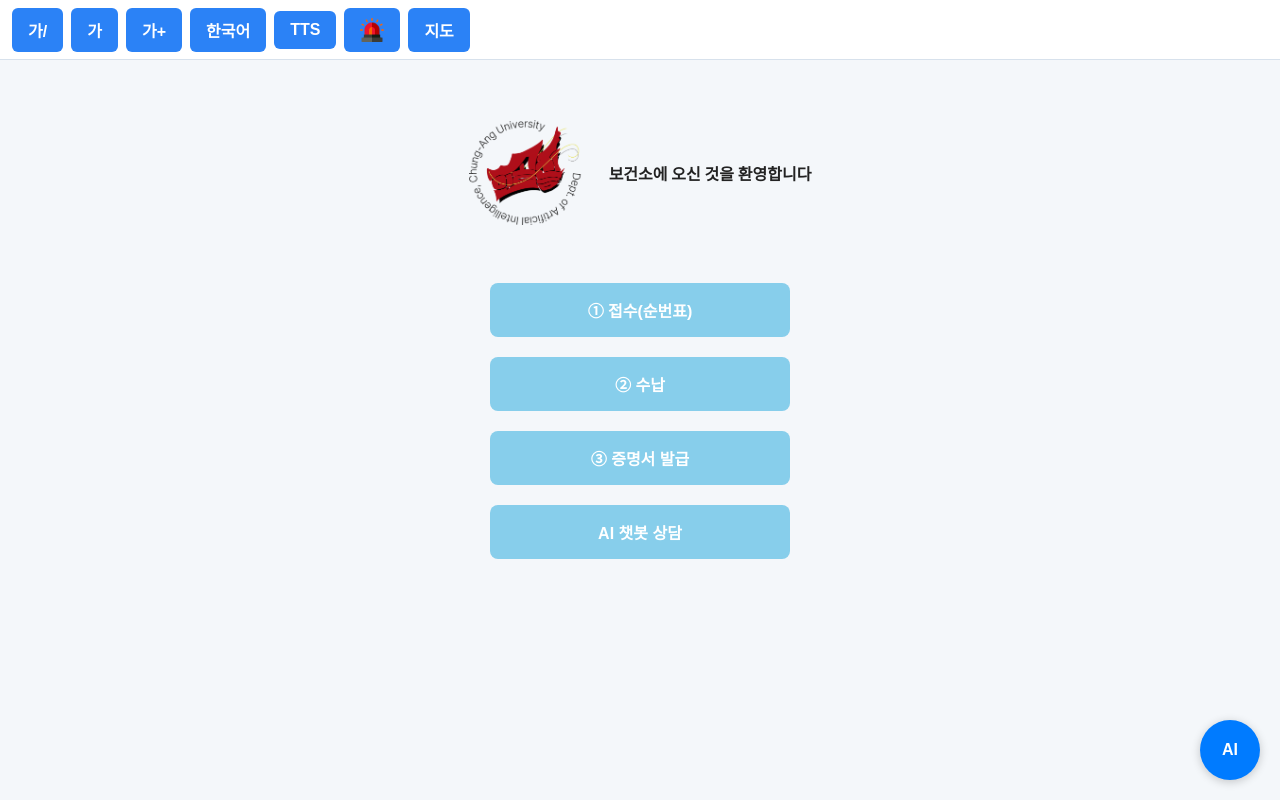
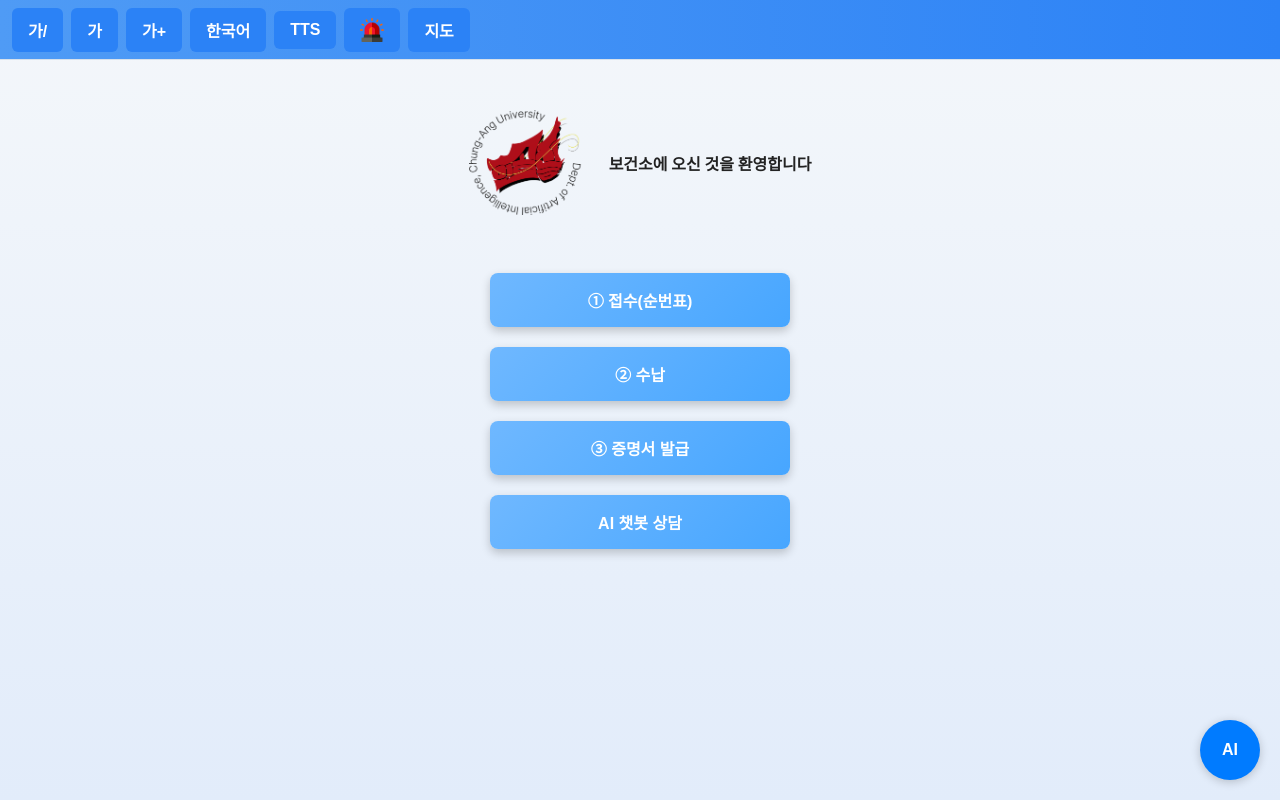
Before and after one commit to CircusHan/BFKiosk, a Flask app: page / in a window 1280 px wide. Run offline with Flask 2, Linux system fonts and the light colour scheme.

Commit message:
Update page styles and unify button design

```diff
--- a/static/css/style.css
+++ b/static/css/style.css
@@ -15,7 +15,7 @@
   font-family: -apple-system, BlinkMacSystemFont, "Segoe UI", Roboto,
   "Helvetica Neue", Arial, "Noto Sans KR", "Apple SD Gothic Neo",
   "Malgun Gothic", sans-serif;
-  background: #f4f7fa;
+  background: linear-gradient(#f4f7fa, #e2ecfa);
   color: #222;
 }
 
@@ -42,7 +42,8 @@
   left: 0;
   width: 100%;
   height: 60px;
-  background: #ffffff;
+  background: linear-gradient(90deg, #4f9bf5, #2c82f6);
+  color: #ffffff;
   border-bottom: 1px solid #d7e1ec;
   display: flex;
   align-items: center;
@@ -93,14 +94,49 @@
   margin-top: 40px;
 }
 
+
+.logo-and-title {
+  display: flex;
+  align-items: center;
+  margin-bottom: 30px;
+}
+
 .logo-and-title img {
   width: 120px;
   height: auto;
+  margin-right: 20px;
+}
+
+.logo-and-title h1 {
+  font-size: 2.5rem;
+  margin: 0;
 }
 
 .button-group button {
   width: 300px;
   font-size: 1.4rem;
+}
+
+.button-group {
+  display: flex;
+  flex-direction: column;
+  gap: 20px;
+  align-items: center;
+}
+
+.primary-btn {
+  width: 300px;
+  font-size: 1.5rem;
+  padding: 15px 40px;
+  border-radius: 8px;
+  background: linear-gradient(135deg, #6fb8ff 0%, #47a6ff 100%);
+  color: #fff;
+  box-shadow: 0 4px 10px rgba(0, 0, 0, 0.2);
+  transition: transform 0.1s ease, box-shadow 0.1s ease;
+}
+.primary-btn:hover {
+  transform: translateY(-2px);
+  box-shadow: 0 8px 14px rgba(0, 0, 0, 0.25);
 }
 
 /* --------------------------------------------------------
--- a/templates/certificate.html
+++ b/templates/certificate.html
@@ -2,13 +2,13 @@
 {% block title %}증명서 발급{% endblock %}
 {% block content %}
   <h2>증명서 발급</h2>
-  <div style="text-align: center; margin-top: 50px;">
+  <div class="text-center mt-4">
       <p>발급받을 증명서 종류를 선택해주세요.</p>
       <a href="{{ url_for('certificate.generate_prescription_pdf') }}" style="text-decoration: none;">
-          <button style="padding: 20px 40px; font-size: 1.2em; margin: 10px; cursor: pointer;">처방전 발급</button>
+          <button class="primary-btn" style="margin: 10px;">처방전 발급</button>
       </a>
       <a href="{{ url_for('certificate.generate_confirmation_pdf') }}" style="text-decoration: none;">
-          <button style="padding: 20px 40px; font-size: 1.2em; margin: 10px; cursor: pointer;">진료확인서 발급</button>
+          <button class="primary-btn" style="margin: 10px;">진료확인서 발급</button>
       </a>
   </div>
 {% endblock %}
--- a/templates/home.html
+++ b/templates/home.html
@@ -5,26 +5,25 @@
 <!-- ★ 첫 화면 로드 시 음성 자동 재생 -->
 <audio id="welcome-audio" src="{{ audio_url }}" autoplay></audio>
 
-<div class="home-container" style="display:flex; flex-direction:column; align-items:center; margin-top:50px;">
+<div class="home-container">
     <!-- 로고 + 제목 -->
-    <div class="logo-and-title" style="display:flex; align-items:center; margin-bottom:30px;">
-        <img src="{{ url_for('static', filename='images/logo.png') }}" alt="보건소 로고"
-             style="width:120px; height:auto; margin-right:20px;">
-        <h1 style="font-size:2.5rem; margin:0;">{{ locale.get('home_title', '보건소에 오신 것을 환영합니다') }}</h1>
+    <div class="logo-and-title">
+        <img src="{{ url_for('static', filename='images/logo.png') }}" alt="보건소 로고">
+        <h1>{{ locale.get('home_title', '보건소에 오신 것을 환영합니다') }}</h1>
     </div>
 
     <!-- 버튼 그룹 -->
-    <div class="button-group" style="display:flex; flex-direction:column; gap:20px; align-items:center;">
-        <button onclick="location.href='{{ url_for('reception.reception') }}'" style="background-color:skyblue; color:white; font-size:1.5rem; padding:15px 40px; border:none; border-radius:8px; cursor:pointer; width:300px;">
+    <div class="button-group">
+        <button class="primary-btn" onclick="location.href='{{ url_for('reception.reception') }}'">
             {{ locale.get('btn_checkin', '① 접수(순번표)') }}
         </button>
-        <button onclick="location.href='{{ url_for('payment.payment') }}'" style="background-color:skyblue; color:white; font-size:1.5rem; padding:15px 40px; border:none; border-radius:8px; cursor:pointer; width:300px;">
+        <button class="primary-btn" onclick="location.href='{{ url_for('payment.payment') }}'">
             {{ locale.get('btn_payment', '② 수납') }}
         </button>
-        <button onclick="location.href='{{ url_for('certificate.certificate') }}'" style="background-color:skyblue; color:white; font-size:1.5rem; padding:15px 40px; border:none; border-radius:8px; cursor:pointer; width:300px;">
+        <button class="primary-btn" onclick="location.href='{{ url_for('certificate.certificate') }}'">
             {{ locale.get('btn_certificate', '③ 증명서 발급') }}
         </button>
-        <button onclick="location.href='{{ url_for('chatbot.chatbot_interface') }}'" style="background-color:skyblue; color:white; font-size:1.5rem; padding:15px 40px; border:none; border-radius:8px; cursor:pointer; width:300px;">
+        <button class="primary-btn" onclick="location.href='{{ url_for('chatbot.chatbot_interface') }}'">
             AI 챗봇 상담
         </button>
     </div>
```
Also changed, not shown: templates/payment.html (+4 -4 lines).
